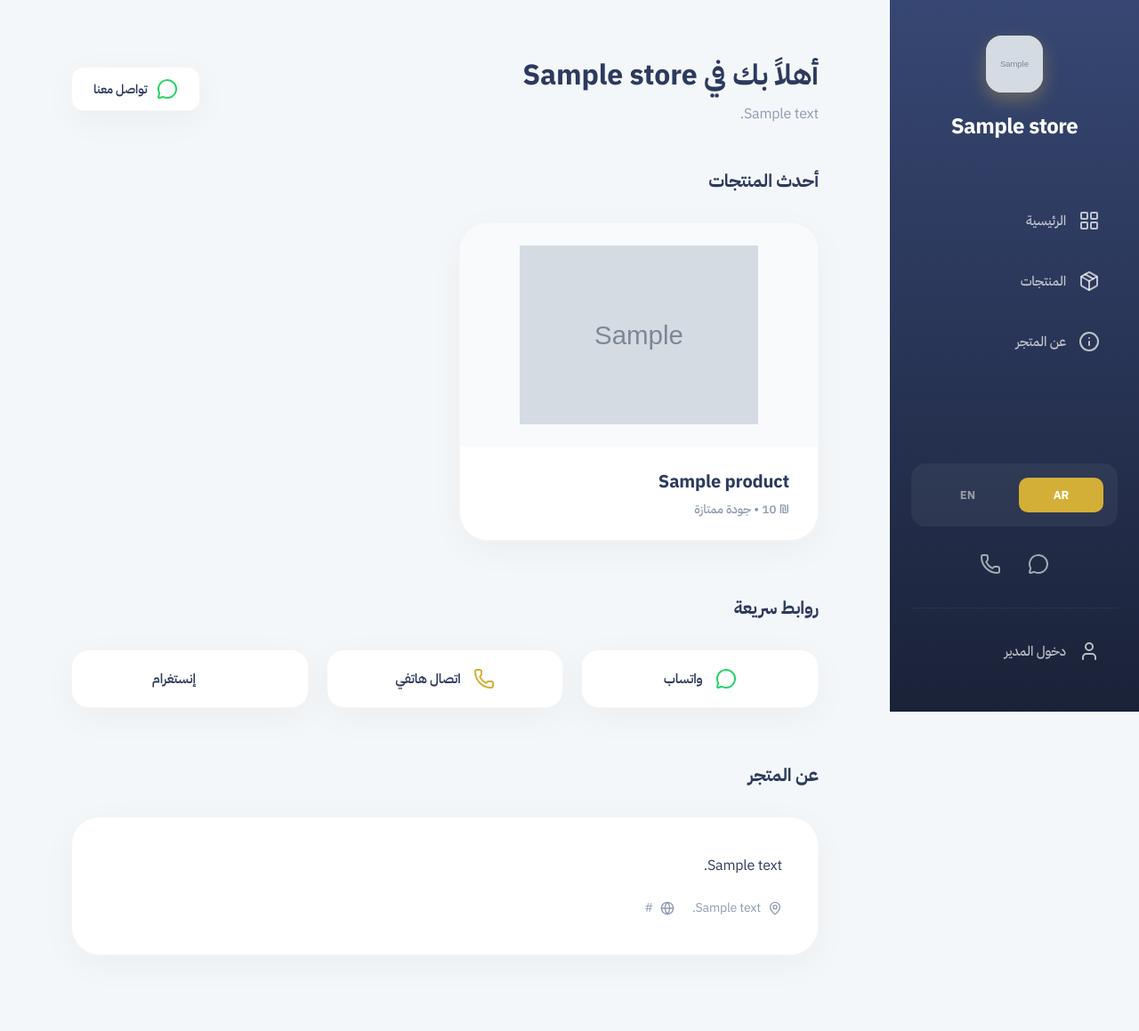
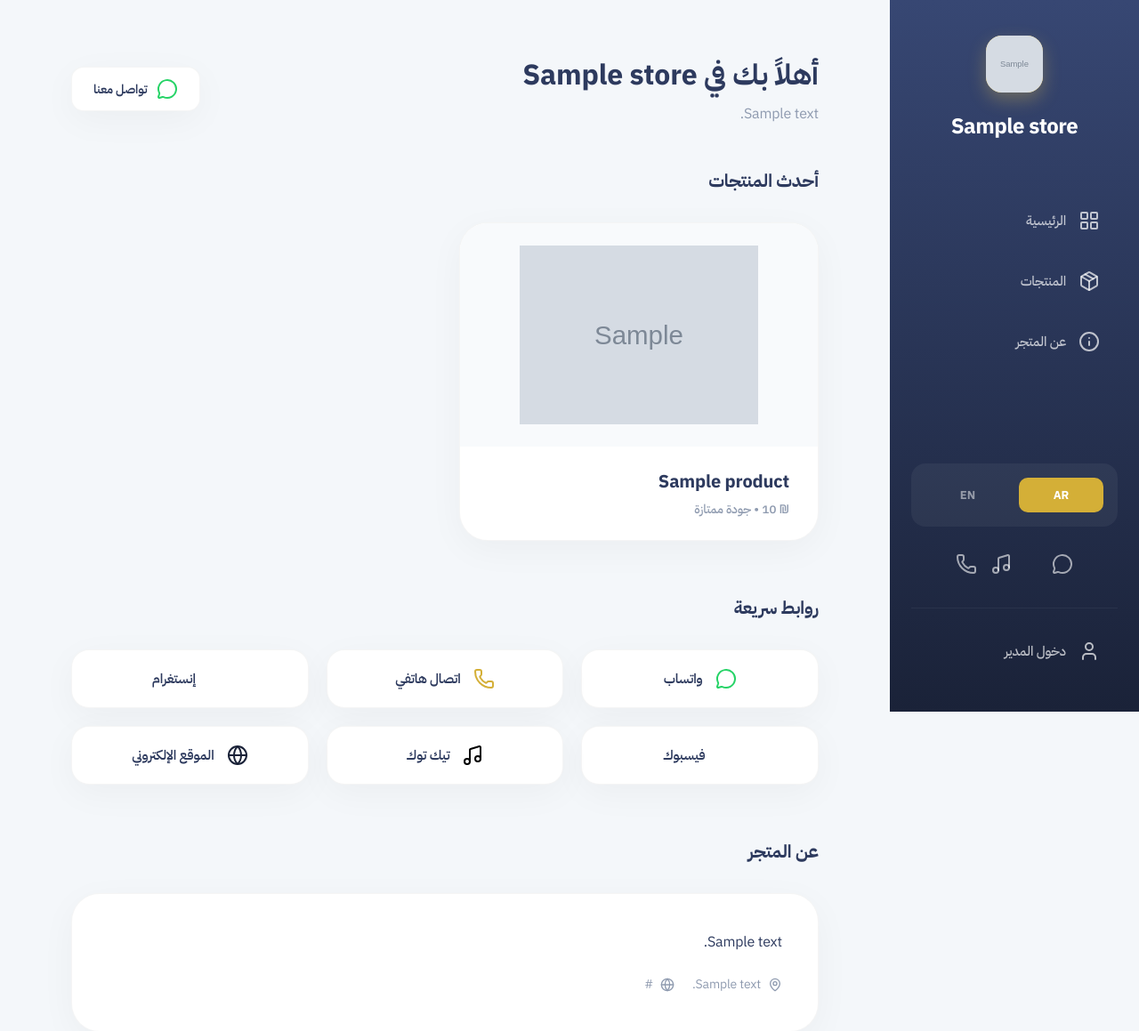
Before and after one commit to rabebar/ramallah-time, a Flask app: page /store/sara-fashion in a window 1280 px wide. Shown: the top 1159 px of the page at 89% size. Before the commit the page ends 1029 px from the top, so only its background shows below. Run offline with Flask 3, Linux system fonts and the light colour scheme; tables that the repository leaves empty hold one stand-in row (values such as "Sample post"); grey boxes marked "Sample" are stand-in pictures; a database or web service that is not in the repository returns one stand-in record (values such as "Sample title"); parts of the project's set-up code (start-up, migrations or seed data) failed here and were passed over; some libraries are stand-ins or nearby versions.

Commit message:
fix: social links + product card

```diff
--- a/templates/store.html
+++ b/templates/store.html
@@ -224,7 +224,15 @@
             {% if store.whatsapp_phone %}
             <a href="https://wa.me/{{ store.whatsapp_phone }}" target="_blank"><i data-lucide="message-circle"></i></a>
             {% endif %}
-            <a href="#"><i data-lucide="instagram"></i></a>
+            {% if store.instagram_handle %}
+            <a href="https://instagram.com/{{ store.instagram_handle }}" target="_blank"><i data-lucide="instagram"></i></a>
+            {% endif %}
+            {% if store.facebook_handle %}
+            <a href="https://facebook.com/{{ store.facebook_handle }}" target="_blank"><i data-lucide="facebook"></i></a>
+            {% endif %}
+            {% if store.tiktok_handle %}
+            <a href="https://tiktok.com/@{{ store.tiktok_handle }}" target="_blank"><i data-lucide="music"></i></a>
+            {% endif %}
             {% if store.display_phone %}
             <a href="tel:{{ store.display_phone }}"><i data-lucide="phone"></i></a>
             {% endif %}
@@ -315,10 +323,30 @@
                 <span data-t="call_us">اتصال هاتفي</span>
             </a>
             {% endif %}
-            <a href="#" class="action-card">
+            {% if store.instagram_handle %}
+            <a href="https://instagram.com/{{ store.instagram_handle }}" class="action-card" target="_blank">
                 <i data-lucide="instagram" style="color: #E4405F;"></i>
-                <span data-t="instagram">إنستغرام</span>
+                <span>إنستغرام</span>
             </a>
+            {% endif %}
+            {% if store.facebook_handle %}
+            <a href="https://facebook.com/{{ store.facebook_handle }}" class="action-card" target="_blank">
+                <i data-lucide="facebook" style="color: #1877F2;"></i>
+                <span>فيسبوك</span>
+            </a>
+            {% endif %}
+            {% if store.tiktok_handle %}
+            <a href="https://tiktok.com/@{{ store.tiktok_handle }}" class="action-card" target="_blank">
+                <i data-lucide="music" style="color: #000;"></i>
+                <span>تيك توك</span>
+            </a>
+            {% endif %}
+            {% if store.website %}
+            <a href="{{ store.website }}" class="action-card" target="_blank">
+                <i data-lucide="globe" style="color: var(--navy-deep);"></i>
+                <span>الموقع الإلكتروني</span>
+            </a>
+            {% endif %}
         </div>
 
         <h2 class="section-title" id="about" data-t="nav_about">عن المتجر</h2>
```
